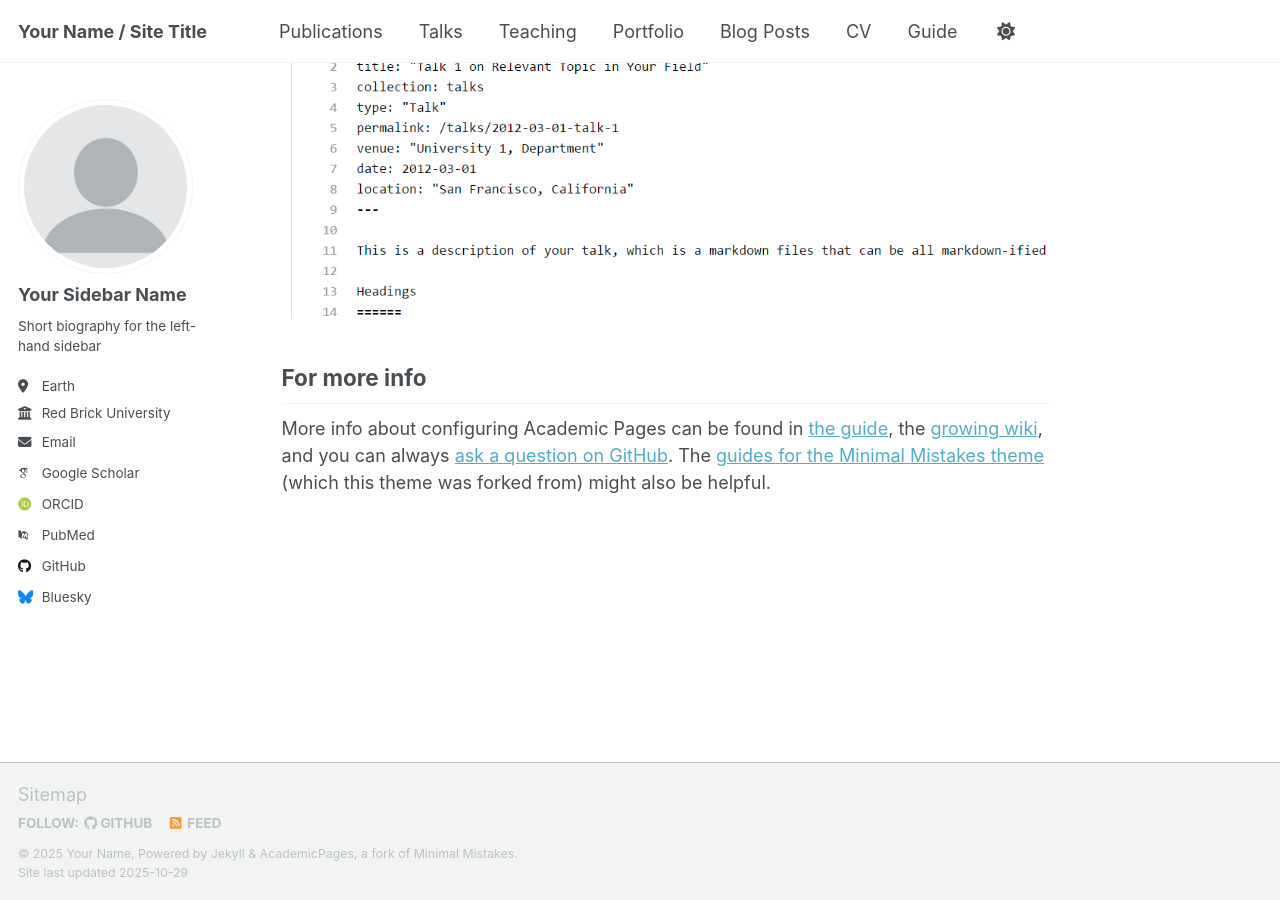
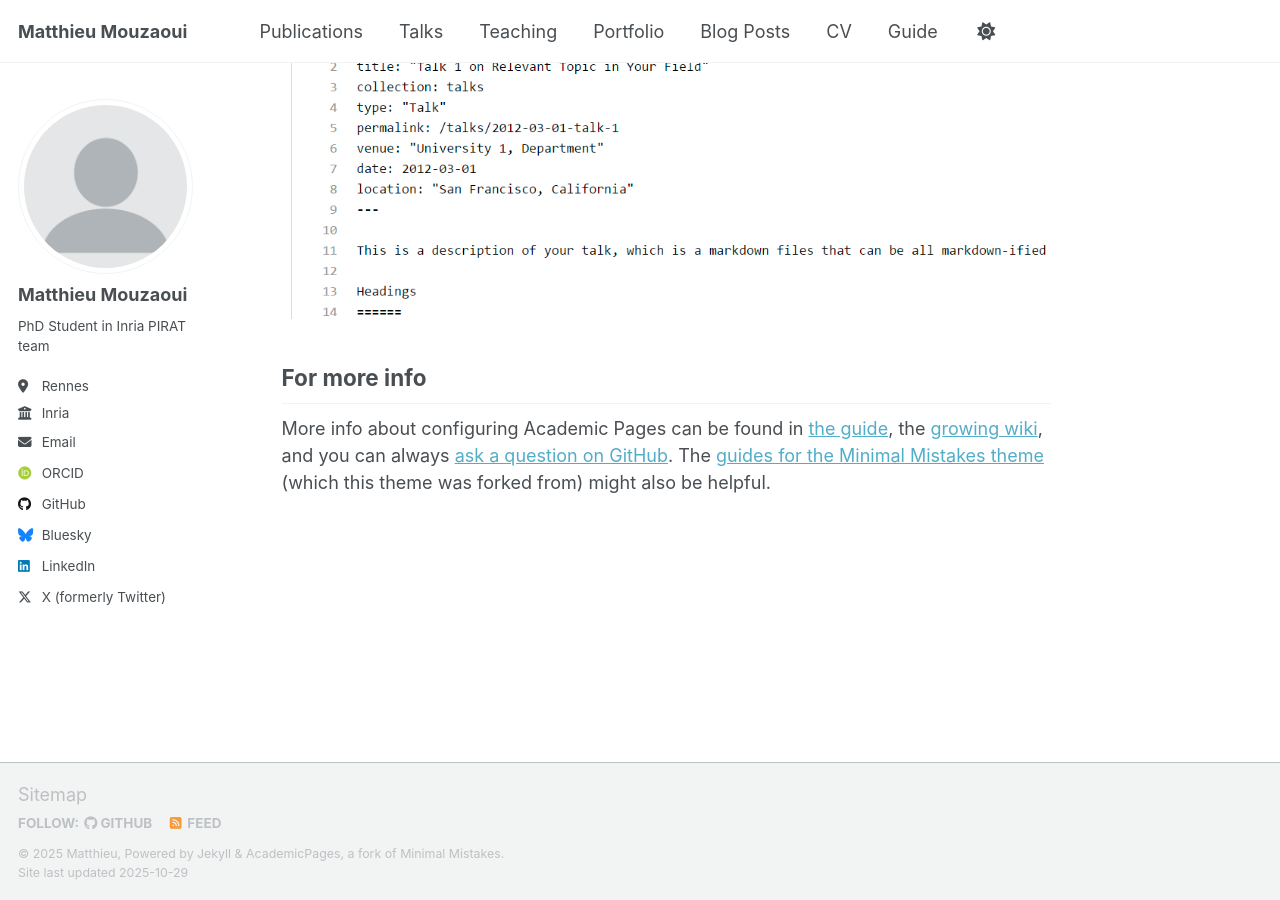
Before and after one commit to MouzaouiMatthieu/MouzaouiMatthieu.github.io, a Jekyll site: the page built from _pages/about.md, in a window 1280 px wide and 900 px high, scrolled down 2880 px. Built offline with Jekyll 4.4.1, drawn with Linux system fonts in a browser that asks for light colours; some web fonts are replaced; a script that is not in the unit is left out.

Commit message:
feat: init _config.yml — init config of leftbar except pic

```diff
--- a/_config.yml
+++ b/_config.yml
@@ -9,14 +9,14 @@
 # Basic Site Settings
 locale                   : "en-US"
 site_theme               : "default" # Currently available options are "default", "air"
-title                    : "Your Name / Site Title"
+title                    : "Matthieu Mouzaoui"
 title_separator          : "-"
-name                     : &name "Your Name"
-description              : &description "Your Name's academic portfolio"   # Update this with a general description of your site, this is the default if not overridden by a page
-url                      : https://academicpages.github.io # The base hostname & protocol for your site e.g. "https://[your GitHub username].github.io",
+name                     : &name "Matthieu"
+description              : &description "PhD Student in PIRAT team, specializing in adversarial Machine Learning techniques to enhance the resilience of Network Intrusion Detection Systems (NIDS) against attacks"   # Update this with a general description of your site, this is the default if not overridden by a page
+url                      : https://MouzaouiMatthieu.github.io # The base hostname & protocol for your site e.g. "https://[your GitHub username].github.io",
                                                            # or if you already have some other page hosted on Github then use "https://[your GitHub username].github.io/[Your Repo Name]"
 baseurl                  : "" # the subpath of your site, e.g. "/blog"
-repository               : "academicpages/academicpages.github.io"
+repository               : "MouzaouiMatthieu/MouzaouiMatthieu.github.io"
 
 # Site Author - The following control what appear as part of the author content on the side bar.
 #               If a field is blank the icon and link will not appear, otherwise it will be shown.
@@ -24,23 +24,23 @@ repository               : "academicpages/academicpages.github.io"
 author:
   # Biographic information
   avatar           : "profile.png"
-  name             : "Your Sidebar Name"
+  name             : "Matthieu Mouzaoui"
   pronouns         : # example: "she/her"
-  bio              : "Short biography for the left-hand sidebar"
-  location         : "Earth"
-  employer         : "Red Brick University"
+  bio              : "PhD Student in Inria PIRAT team"
+  location         : "Rennes"
+  employer         : "Inria"
   uri              : # URL
-  email            : "none@example.org"
+  email            : "matthieu.mouzaoui@inria.fr"
 
   # Academic websites
   academia         : # URL
   arxiv            : # URL - Update with the correct link to your profile
-  googlescholar    : "https://scholar.google.com/citations?user=PS_CX0AAAAAJ"
+  googlescholar    : # "https://scholar.google.com/citations?user=PS_CX0AAAAAJ"
   inspire-hep      : # URL
   impactstory      : # URL
   orcid            : "https://orcid.org/yourorcidurl"
   semantic         : # URL
-  pubmed           : "https://www.ncbi.nlm.nih.gov/pubmed/?term=john+snow"
+  pubmed           : # "https://www.ncbi.nlm.nih.gov/pubmed/?term=john+snow"
   researchgate     : # URL
   scopus           : # URL
 
@@ -48,13 +48,13 @@ author:
   bitbucket        : # Username - Update with your username on the site
   codepen          : # Username
   dribbble         : # Username
-  github           : "academicpages"
+  github           : "MouzaouiMatthieu"
   kaggle           : # Username
   stackoverflow    : # User number or user number and name (i.e., use "1" or "1/jeff-atwood")
 
   # Social media
   artstation       : # Username
-  bluesky          : "bsky.app" # Replace this with you Bluesky username
+  bluesky          : "matthieumouz.bsky.social" # Replace this with you Bluesky username
   facebook         : # Username
   flickr           : # Username
   foursquare       : # Username
@@ -63,7 +63,7 @@ author:
   keybase          : # Username
   instagram        : # Username
   lastfm           : # Username
-  linkedin         : # Username
+  linkedin         : "matthieu-mouzaoui" # Username
   mastodon         : # URL
   medium           : # URL
   pinterest        : # Username
@@ -71,7 +71,7 @@ author:
   steam            : # Username
   telegram         : # URL
   tumblr           : # Username
-  twitter          : # Username for X / Twitter
+  twitter          : "MatthieuMouz" # Username for X / Twitter
   vine             : # Username
   weibo            : # Username
   wikipedia        : # Username
```
